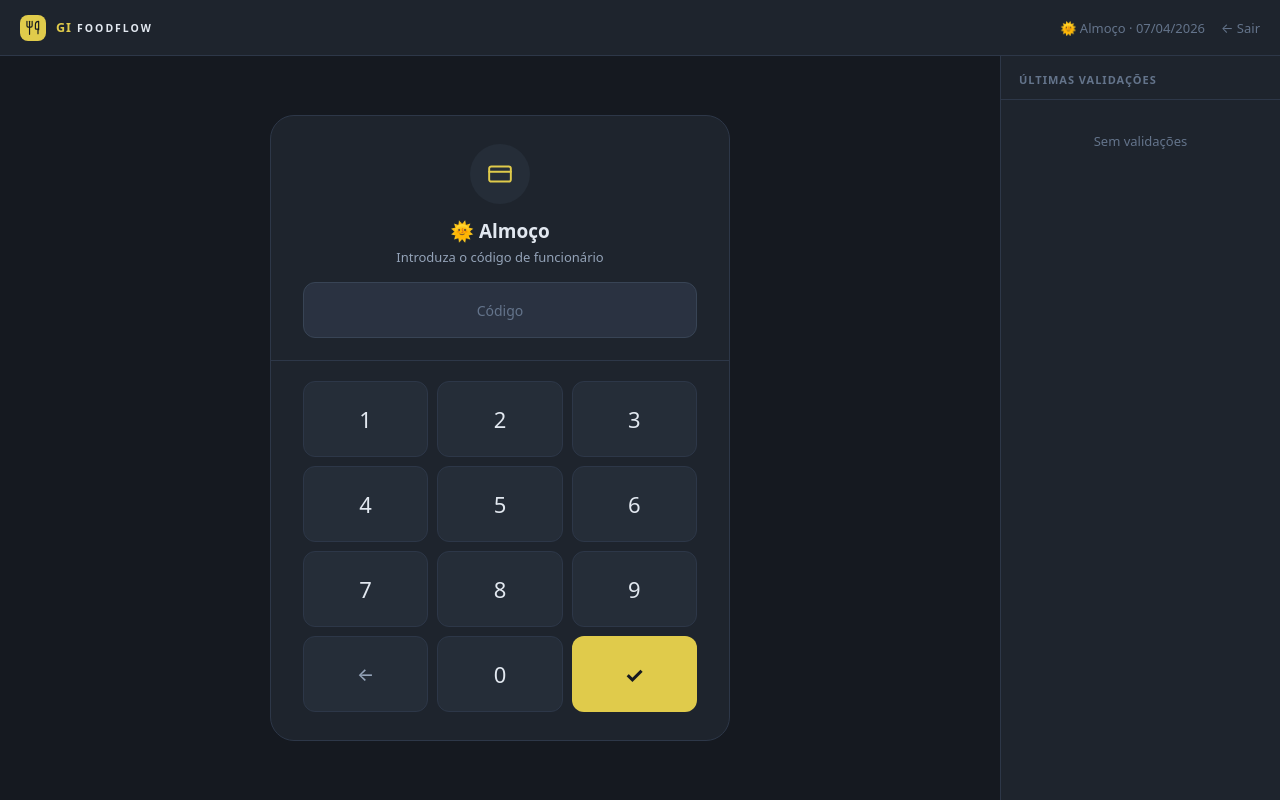
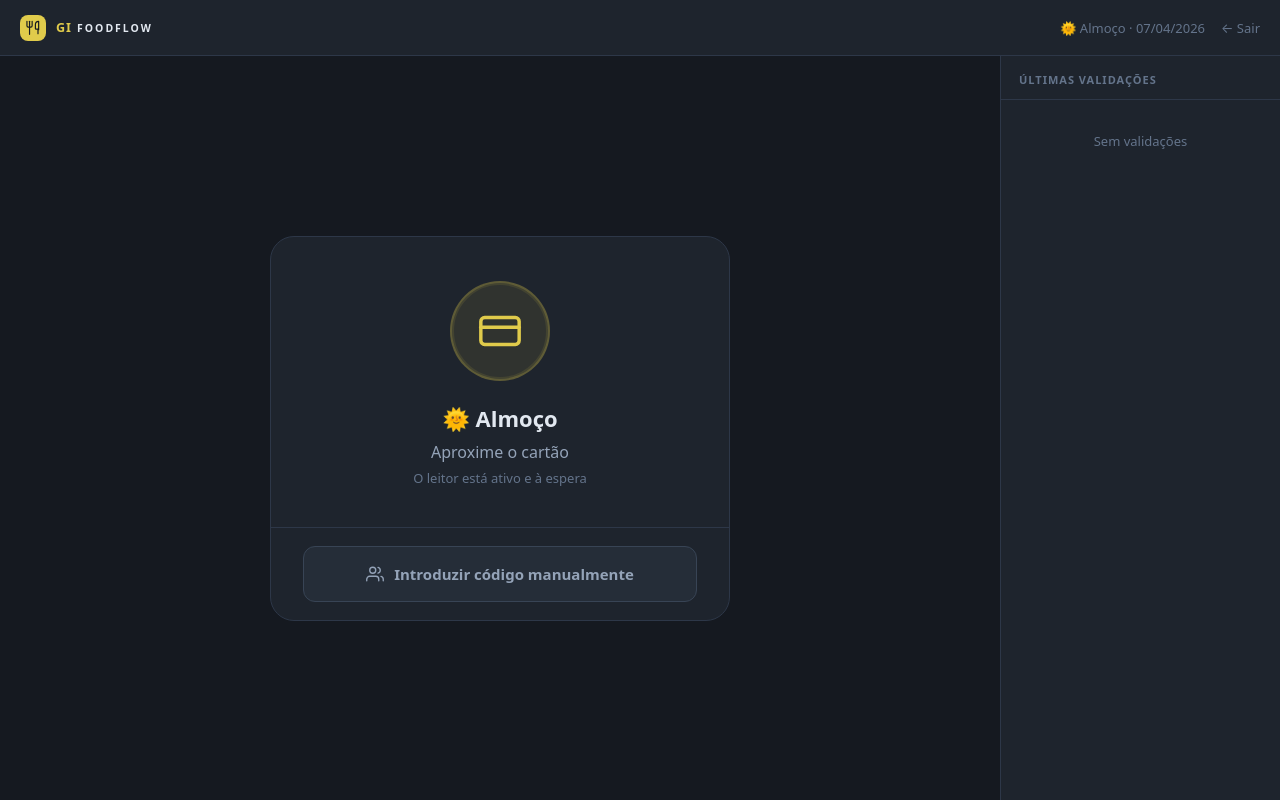
Before and after one commit to sergiohenriquespt/gi-foodflow, a React (Vite) app: page / in a window 1280 px wide. Both pictures are taken after a click on the button 640 px from the left and 417 px from the top of the page. Built offline with nearby package versions, Linux system fonts and the light colour scheme.

Commit message:
Update App.jsx

```diff
--- a/src/App.jsx
+++ b/src/App.jsx
@@ -447,9 +447,10 @@ function TerminalMarcacoes({ funcionarios, ementas, marcacoes, setMarcacoes, onB
 // Fluxo: código de funcionário → resultado imediato
 // ═════════════════════════════════════════════════════════════════════════════
 function TerminalValidacoes({ funcionarios, ementas, marcacoes, consumos, setConsumos, onBack }) {
-  const [numInput, setNumInput] = useState('')
-  const [status,   setStatus]   = useState(null)
-  const [recentes, setRecentes] = useState([])
+  const [numInput,   setNumInput]   = useState('')
+  const [status,     setStatus]     = useState(null)
+  const [recentes,   setRecentes]   = useState([])
+  const [manualMode, setManualMode] = useState(false)
   const meal = mealNow()
 
   const rfidRef   = useRef('')
@@ -468,7 +469,7 @@ function TerminalValidacoes({ funcionarios, ementas, marcacoes, consumos, setCon
     return () => { window.removeEventListener('keydown', handler); clearTimeout(rfidTimer.current) }
   }, [status, funcionarios, ementas, marcacoes, consumos])
 
-  const reset = () => { setNumInput(''); setStatus(null) }
+  const reset = () => { setNumInput(''); setStatus(null); setManualMode(false) }
 
   const confirmarConsumo = (func, ementa, pratoNum) => {
     const pk = `prato${pratoNum}`
@@ -572,28 +573,53 @@ function TerminalValidacoes({ funcionarios, ementas, marcacoes, consumos, setCon
       </div>
     )
 
-    // Standby — teclado numérico central
+    // Standby — modo RFID por defeito, teclado manual opcional
+    if (!manualMode) return (
+      <div style={{ background:C.surface, border:`1px solid ${C.border}`, borderRadius:24, overflow:'hidden' }}>
+        {/* Zona de espera — visualmente proeminente */}
+        <div style={{ padding:'44px 32px 40px', textAlign:'center' }}>
+          {/* Ícone pulsante via CSS animation inline */}
+          <div style={{ display:'inline-flex', alignItems:'center', justifyContent:'center', width:100, height:100, borderRadius:'50%', background:C.yellow+'18', border:`2px solid ${C.yellow}44`, marginBottom:22, position:'relative' }}>
+            <div style={{ position:'absolute', inset:0, borderRadius:'50%', border:`2px solid ${C.yellow}33`, animation:'none', opacity:.5 }} />
+            <Icon name="card" size={46} color={C.yellow} />
+          </div>
+          <div style={{ fontSize:22, fontWeight:800, color:C.text, marginBottom:8 }}>
+            {meal==='A' ? '🌞 Almoço' : '🌙 Jantar'}
+          </div>
+          <div style={{ fontSize:16, color:C.textSub, marginBottom:6 }}>Aproxime o cartão</div>
+          <div style={{ fontSize:13, color:C.textMuted }}>O leitor está ativo e à espera</div>
+        </div>
+        {/* Botão para entrada manual — secundário, bem visível para a cozinheira */}
+        <div style={{ borderTop:`1px solid ${C.border}`, padding:'18px 32px' }}>
+          <button onClick={()=>setManualMode(true)}
+            style={{ width:'100%', height:56, background:C.surface2, border:`1.5px solid ${C.border2}`, borderRadius:12, fontSize:15, fontWeight:600, color:C.textSub, display:'flex', alignItems:'center', justifyContent:'center', gap:10, transition:'all .15s' }}
+            onMouseEnter={e=>{e.currentTarget.style.borderColor=C.yellow+'66';e.currentTarget.style.color=C.text}}
+            onMouseLeave={e=>{e.currentTarget.style.borderColor=C.border2;e.currentTarget.style.color=C.textSub}}>
+            <Icon name="users" size={18} color={C.textSub} />
+            Introduzir código manualmente
+          </button>
+        </div>
+      </div>
+    )
+
+    // Modo manual — teclado numérico
     return (
       <div style={{ background:C.surface, border:`1px solid ${C.border}`, borderRadius:24 }}>
-        {/* Zona de display */}
-        <div style={{ padding:'28px 32px 22px', textAlign:'center', borderBottom:`1px solid ${C.border}` }}>
-          <div style={{ display:'inline-flex', alignItems:'center', justifyContent:'center', width:60, height:60, borderRadius:'50%', background:C.surface2, marginBottom:14 }}>
-            <Icon name="card" size={26} color={C.yellow} />
-          </div>
-          <div style={{ fontSize:19, fontWeight:700, color:C.text, marginBottom:4 }}>
-            {meal==='A' ? '🌞 Almoço' : '🌙 Jantar'}
-          </div>
-          <div style={{ fontSize:13, color:C.textSub, marginBottom:16 }}>Introduza o código de funcionário</div>
-          {/* Display do código digitado */}
+        <div style={{ padding:'24px 32px 20px', textAlign:'center', borderBottom:`1px solid ${C.border}` }}>
+          <div style={{ fontSize:16, fontWeight:600, color:C.text, marginBottom:4 }}>Código de funcionário</div>
+          <div style={{ fontSize:12, color:C.textMuted, marginBottom:14 }}>Introduza o código e confirme</div>
           <div style={{ background:C.surface3, border:`1.5px solid ${C.border2}`, borderRadius:12, padding:'14px 18px', minHeight:56, display:'flex', alignItems:'center', justifyContent:'center' }}>
             {numInput
               ? <span style={{ fontSize:32, letterSpacing:14, color:C.yellow, fontWeight:600 }}>{'•'.repeat(numInput.length)}</span>
               : <span style={{ color:C.textMuted, fontSize:14 }}>Código</span>}
           </div>
         </div>
-        {/* Teclado */}
-        <div style={{ padding:'20px 32px 28px' }}>
+        <div style={{ padding:'20px 32px 24px' }}>
           <BigKeypad value={numInput} onChange={setNumInput} onConfirm={()=>process(numInput)} confirmLabel="✓" />
+          <button onClick={()=>{ setManualMode(false); setNumInput('') }}
+            style={{ width:'100%', height:48, marginTop:10, background:'transparent', border:`1px solid ${C.border}`, borderRadius:10, fontSize:13, color:C.textMuted }}>
+            ← Voltar ao leitor de cartões
+          </button>
         </div>
       </div>
     )
```
